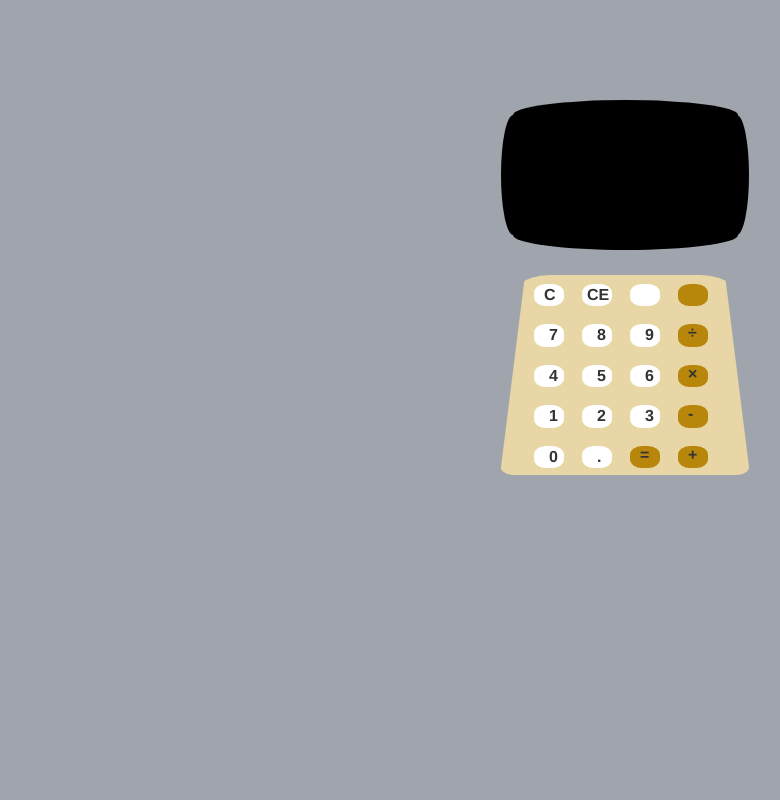
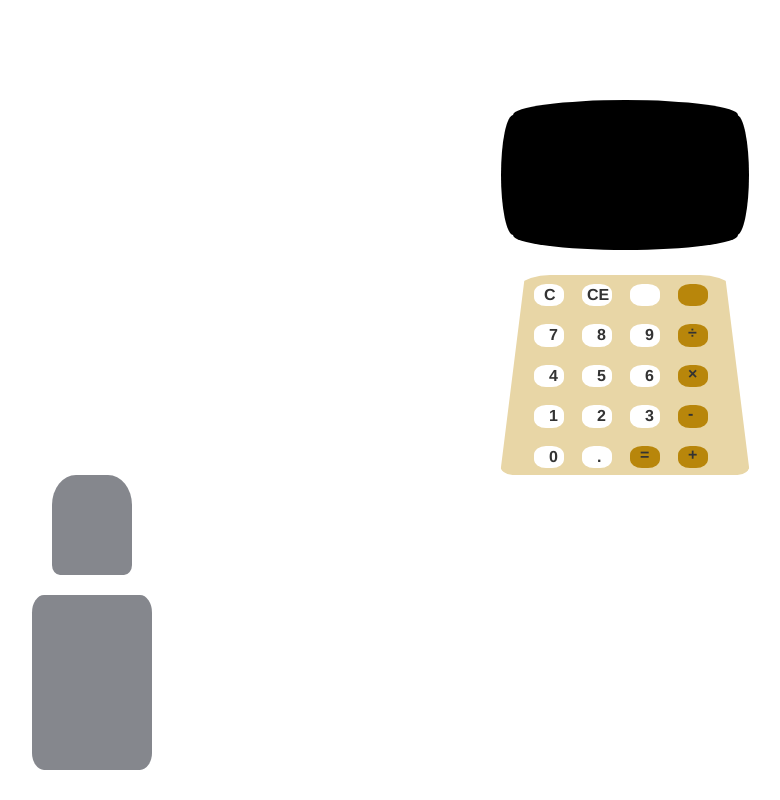
Before and after one commit to Kundankumarofficial/Calculator, a plain HTML site: page index.html in a window 1280 px wide. Shown: the whole page, without its empty margins (15-795 px from the left). Drawn offline with nearby package versions, Linux system fonts and the light colour scheme.

Commit message:
Adding my helper robot to the screen

```diff
--- a/index.html
+++ b/index.html
@@ -59,7 +59,15 @@
       <div class="col-xs-3 operation" id="add"><p>+</p></div>
     </div><!--end of  4th row-->
   </div><!--end of keyboard-->
-
+    <div id="robot">
+        <div id="head">
+            <div id="eyeR"></div>
+            <div id="eyeL"></div>
+        </div>
+        <div id="torso"></div>
+        <div id="lower"></div>
+        <div id="legs"></div>
+    </div>
 </div><!--end of container-->
 
 </body>
--- a/jscalc.css
+++ b/jscalc.css
@@ -1,5 +1,5 @@
 body {
-  background: #a0a4ac;
+  background: white;
 }
 
 .container {
@@ -92,3 +92,29 @@ body {
   position: relative;
   right: 5px;
 }
+
+#robot {
+    position: relative;
+}
+
+#head {
+    height: 100px;
+    width: 80px;
+    border-top-left-radius: 30%;
+    border-top-right-radius: 30%;
+    border-bottom-left-radius: 10%;
+    border-bottom-right-radius: 10%;
+    background: #85878d;
+    position: absolute;
+    left: 20px;
+
+}
+
+#torso {
+    width: 120px;
+    height: 175px;
+    background-color: #85878d;
+    border-radius: 10%;
+    position: absolute;
+    top: 120px;
+}
```
